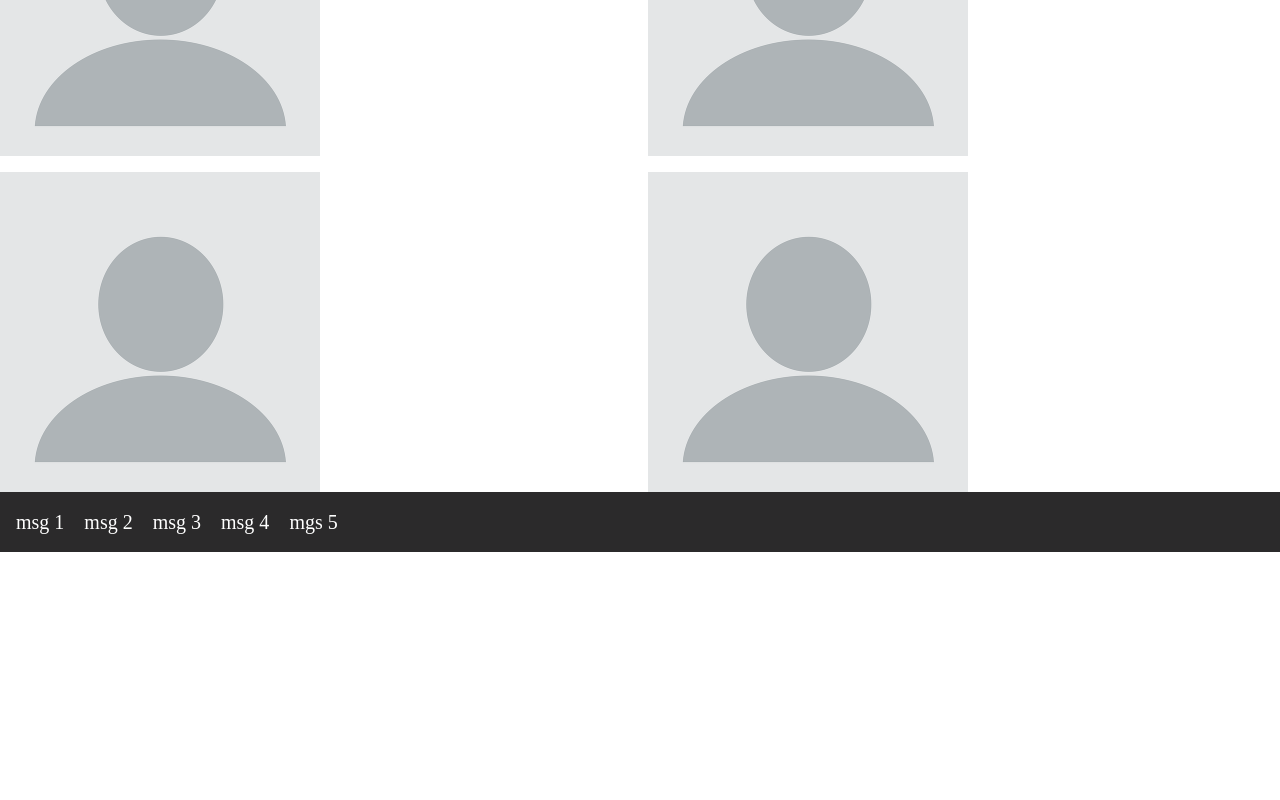
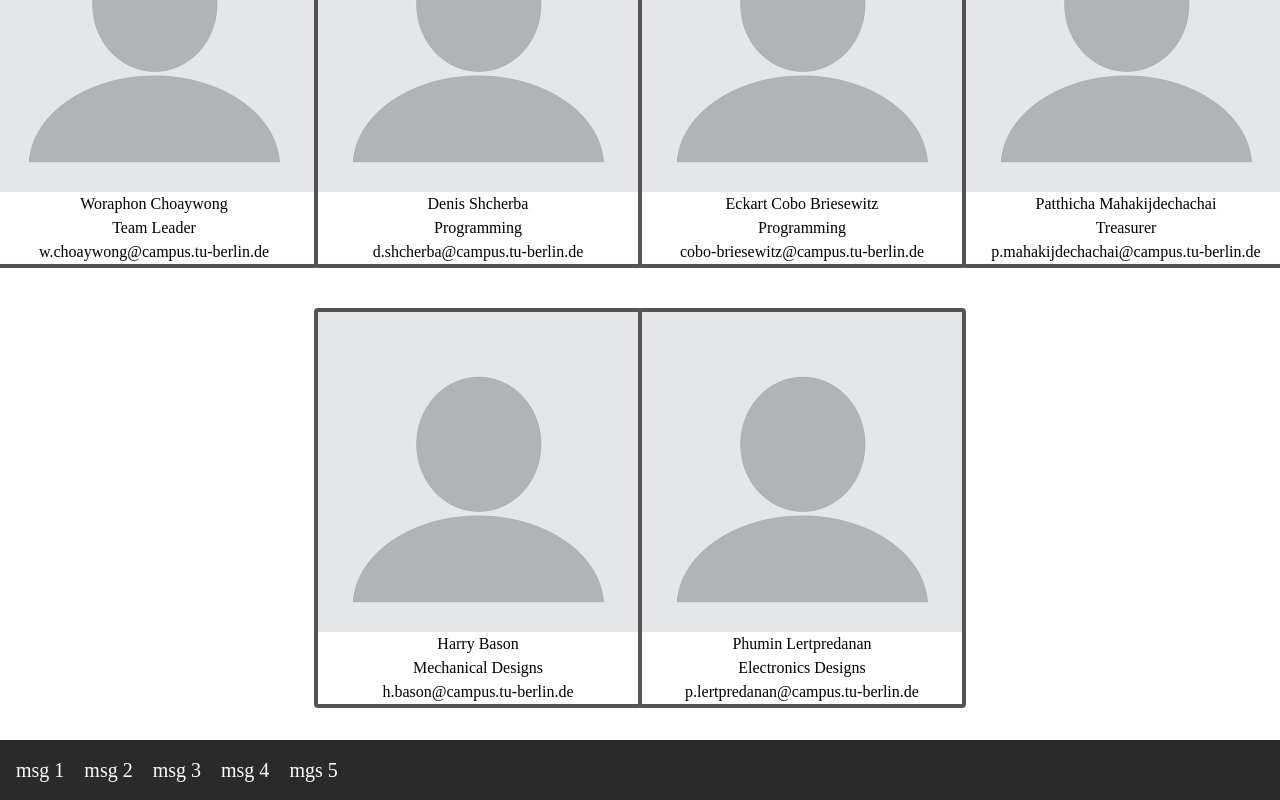
Before and after one commit to FUSE-RoboCupRescue/FUSE-RoboCupRescue.github.io, a Next.js app: page /fuse_webpage/contact in a window 1280 px wide. Shown: the part 440-1240 px from the top of the page. Before the commit the page ends 992 px from the top, so only its background shows below. Built offline with nearby package versions, Linux system fonts and the light colour scheme; a web font is replaced by a local one.

Commit message:
contact page

```diff
--- a/src/pages/contact.tsx
+++ b/src/pages/contact.tsx
@@ -1,43 +1,81 @@
 import Image from "next/image";
+import Link from "next/link";
 
 export default function Home() {
   return (
-    <div className="grid gap-4 grid-cols-2 grid-rows-2">
+    <div className="grid gap-4 grid-cols-4 grid-rows-2 my-5">
 
-        <div>
+        <div className="flex flex-col items-center border-4 border-colors-grey_medium rounded max-w-[350px] my-3 justify-self-center">
         <Image
             src="/fuse_webpage/dummy_prof.png"
             width={640}
             height={640}
             className="max-h-[320px] max-w-[320px] object-contain top-0 left-0"
-            alt="banner_left" />
+            alt="person1" />
+        <h1>Woraphon Choaywong</h1>
+        <h1>Team Leader</h1>
+        <Link href='mailto:w.choaywong@campus.tu-berlin.de'>w.choaywong@campus.tu-berlin.de</Link>
+
         </div>
 
-        <div>
+        <div className="flex flex-col items-center border-4 border-colors-grey_medium rounded max-w-[350px] my-3 justify-self-center">
         <Image
             src="/fuse_webpage/dummy_prof.png"
             width={640}
             height={640}
             className="max-h-[320px] max-w-[320px] object-contain top-0 left-0"
-            alt="banner_left" />
+            alt="person2" />
+        <h1>Denis Shcherba</h1>
+        <h1>Programming</h1>
+        <Link href='mailto:d.shcherba@campus.tu-berlin.de'>d.shcherba@campus.tu-berlin.de</Link>
         </div>
 
-        <div>
+        <div className="flex flex-col items-center border-4 border-colors-grey_medium rounded max-w-[350px] my-3 justify-self-center">
         <Image
             src="/fuse_webpage/dummy_prof.png"
             width={640}
             height={640}
             className="max-h-[320px] max-w-[320px] object-contain top-0 left-0"
-            alt="banner_left" />
+            alt="person3" />
+        <h1>Eckart Cobo Briesewitz</h1>
+        <h1>Programming</h1>
+        <Link href='mailto:cobo-briesewitz@campus.tu-berlin.de'>cobo-briesewitz@campus.tu-berlin.de</Link>
         </div>
 
-        <div>
+        <div className="flex flex-col items-center border-4 border-colors-grey_medium rounded max-w-[350px] my-3 justify-self-center">
         <Image
             src="/fuse_webpage/dummy_prof.png"
             width={640}
             height={640}
             className="max-h-[320px] max-w-[320px] object-contain top-0 left-0"
-            alt="banner_left" />
+            alt="person4" />
+        <h1>Patthicha Mahakijdechachai</h1>
+        <h1>Treasurer</h1>
+        <Link href='mailto:p.mahakijdechachai@campus.tu-berlin.de'>p.mahakijdechachai@campus.tu-berlin.de</Link>
+        </div>
+
+        <div className="flex flex-col items-center border-4 border-colors-grey_medium rounded max-w-[350px] my-3 justify-self-center col-start-2">
+        <Image
+            src="/fuse_webpage/dummy_prof.png"
+            width={640}
+            height={640}
+            className="max-h-[320px] max-w-[320px] object-contain top-0 left-0"
+            alt="person3" />
+        <h1>Harry Bason</h1>
+        <h1>Mechanical Designs</h1>
+        <Link href='mailto:h.bason@campus.tu-berlin.de'>h.bason@campus.tu-berlin.de</Link>
+        </div>
+
+        <div className="flex flex-col items-center border-4 border-colors-grey_medium rounded max-w-[350px] my-3 justify-self-center">
+        <Image
+            src="/fuse_webpage/dummy_prof.png"
+            width={640}
+            height={640}
+            className="max-h-[320px] max-w-[320px] object-contain top-0 left-0"
+            alt="person4" />
+        <h1>Phumin Lertpredanan</h1>
+        <h1>Electronics Designs</h1>
+        <Link href='mailto:p.lertpredanan@campus.tu-berlin.de'>p.lertpredanan@campus.tu-berlin.de</Link>
         </div>
 
     </div>
```
